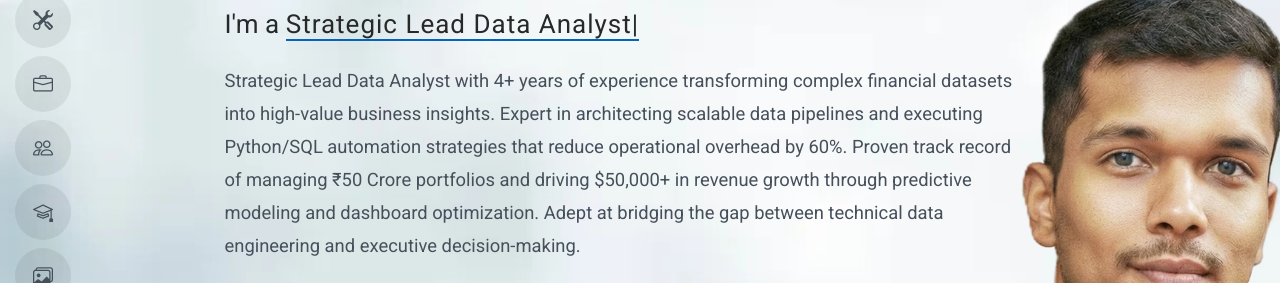
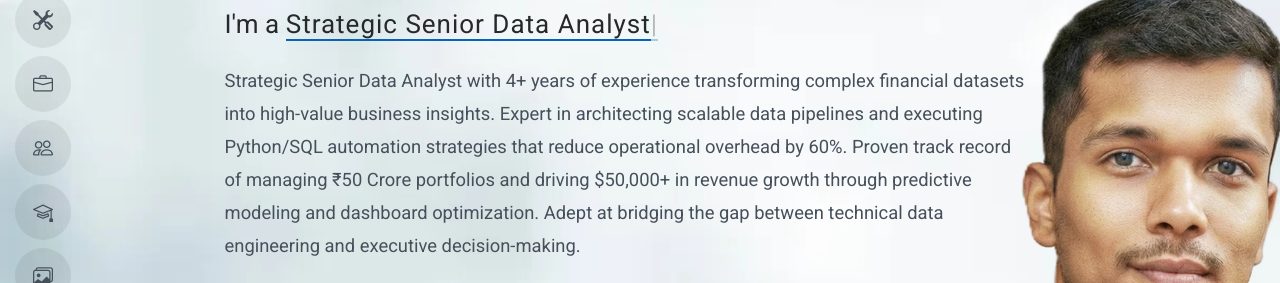
Before and after one commit to abhijeetshewale369/abhijeet_shewale_website, a plain HTML site: page index.html in a window 1280 px wide. Shown: the part 238-521 px from the top of the page. Drawn offline with Linux system fonts and the light colour scheme.

Commit message:
Update job title and description to 'Senior Data Analyst'

```diff
--- a/index.html
+++ b/index.html
@@ -5,7 +5,7 @@
   <meta charset="utf-8">
   <meta content="width=device-width, initial-scale=1.0" name="viewport">
   <title>Abhijeet Shewale | Senior Data Analyst</title>
-  <meta content="Strategic Lead Data Analyst with 4+ years of experience transforming complex financial datasets into high-value business insights." name="description">
+  <meta content="Strategic Senior Data Analyst with 4+ years of experience transforming complex financial datasets into high-value business insights." name="description">
   <meta content="Data Analyst, Power BI, Python, SQL, Tableau, Bangalore" name="keywords">
 
   <link href="assets/img/favicon.png" rel="icon">
@@ -246,10 +246,10 @@
           <div class="col-lg-9">
             <h2>Abhijeet Shewale</h2>
 
-            <p>I'm a <span id="hero-typed" data-typed-items="Strategic Lead Data Analyst"></span><span class="typed-cursor typed-cursor--blink" aria-hidden="true"></span></p>
+            <p>I'm a <span id="hero-typed" data-typed-items="Strategic Senior Data Analyst"></span><span class="typed-cursor typed-cursor--blink" aria-hidden="true"></span></p>
 
             <p class="hero-summary-text">
-              Strategic Lead Data Analyst with 4+ years of experience transforming complex financial datasets into high-value business insights. Expert in architecting scalable data pipelines and executing Python/SQL automation strategies that reduce operational overhead by 60%. Proven track record of managing ₹50 Crore portfolios and driving $50,000+ in revenue growth through predictive modeling and dashboard optimization. Adept at bridging the gap between technical data engineering and executive decision-making.
+              Strategic Senior Data Analyst with 4+ years of experience transforming complex financial datasets into high-value business insights. Expert in architecting scalable data pipelines and executing Python/SQL automation strategies that reduce operational overhead by 60%. Proven track record of managing ₹50 Crore portfolios and driving $50,000+ in revenue growth through predictive modeling and dashboard optimization. Adept at bridging the gap between technical data engineering and executive decision-making.
             </p>
 
             <div class="social-links">
@@ -348,7 +348,7 @@
           <div class="col-lg-12" data-aos="fade-up" data-aos-delay="100">
 
             <div class="resume-item">
-              <h4>Lead Data Analyst</h4>
+              <h4>Senior Data Analyst</h4>
               <h5>November 2024 - Present</h5>
               <p><em>LLUBRAEB | Hyderabad, India | Remote |</em></p>
               <ul>
```
